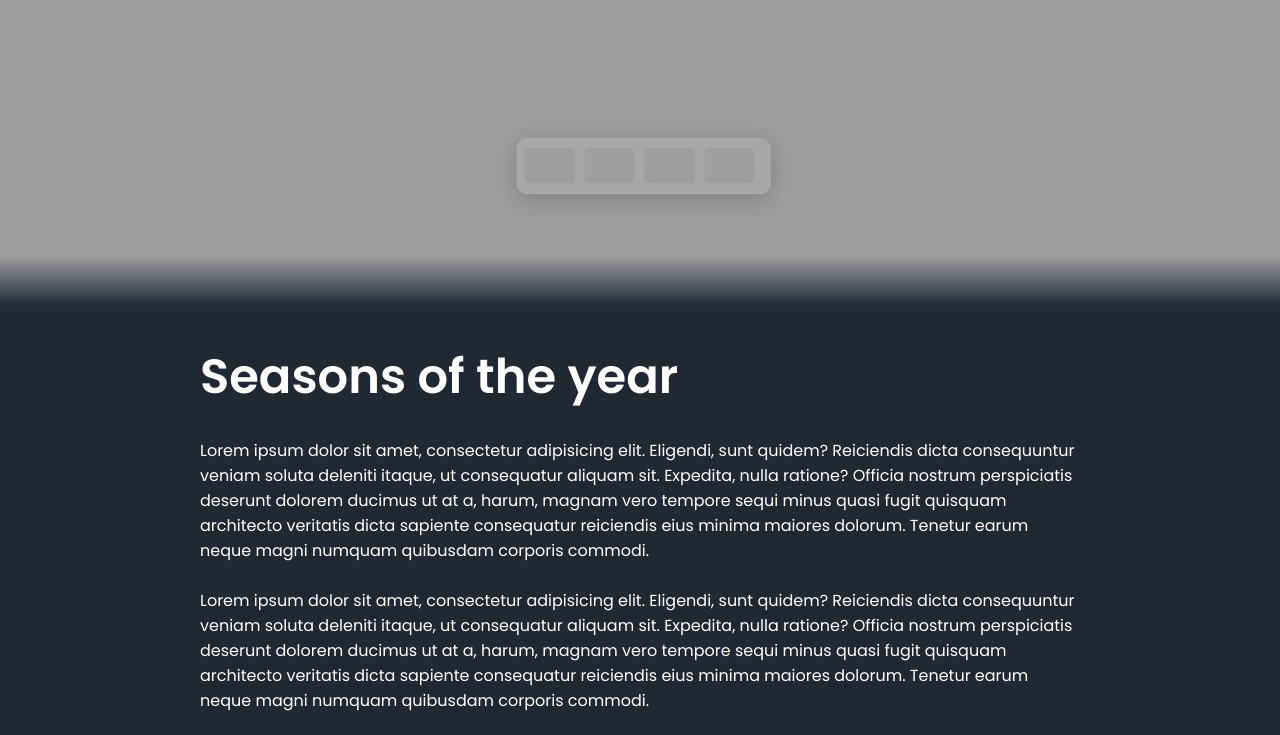
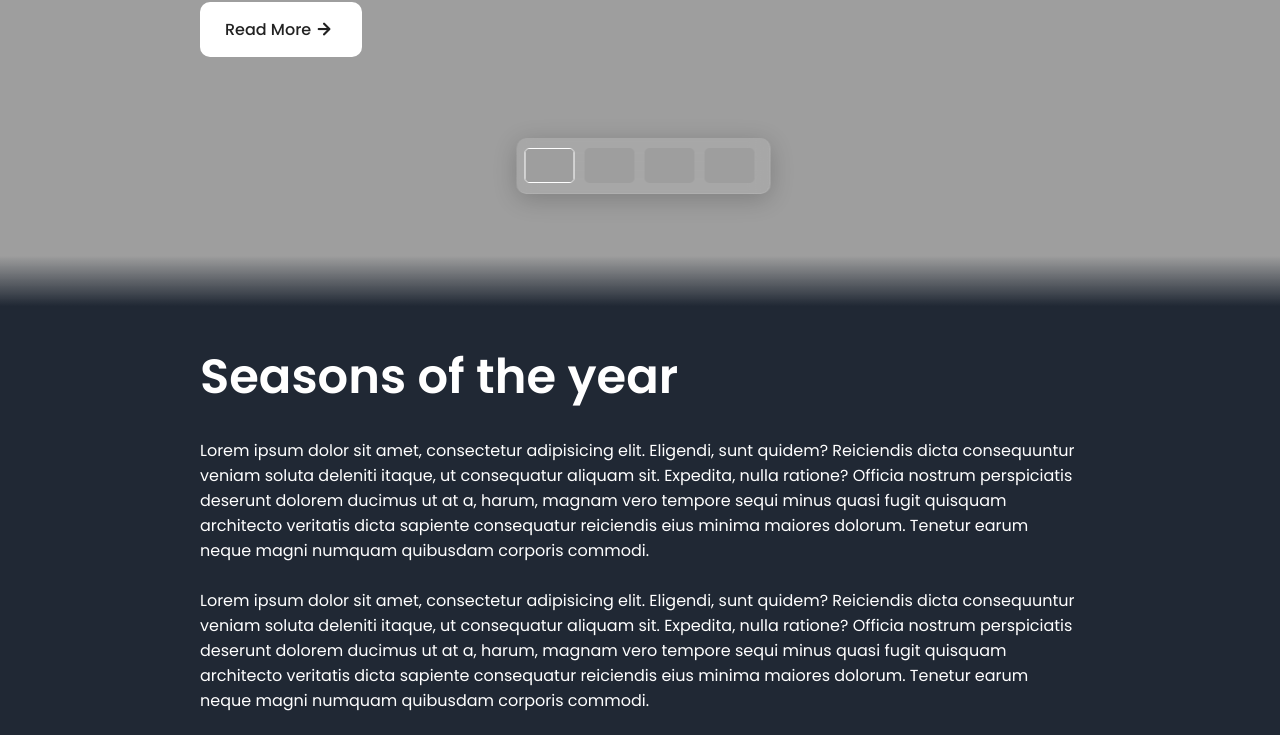
Before and after one commit to Matheus-Motta/Endrah-Racing-Team, a plain HTML site: page index.html in a window 1280 px wide. Shown: the part 494-1229 px from the top of the page. Drawn offline with nearby package versions, Linux system fonts and the light colour scheme; the site is published under a folder, as on GitHub Pages, so addresses that start at the root find nothing.

Commit message:
Update index.html

```diff
--- a/index.html
+++ b/index.html
@@ -134,7 +134,7 @@
             <p>Lorem ipsum dolor sit amet, consectetur adipisicing elit. Eligendi, sunt quidem? Reiciendis dicta consequuntur veniam soluta deleniti itaque, ut consequatur aliquam sit. Expedita, nulla ratione? Officia nostrum perspiciatis deserunt dolorem ducimus ut at a, harum, magnam vero tempore sequi minus quasi fugit quisquam architecto veritatis dicta sapiente consequatur reiciendis eius minima maiores dolorum. Tenetur earum neque magni numquam quibusdam corporis commodi.</p>
         </section>
 
-        <script src="/js/swiper-bundle.min.js"></script>
+        <script src="js/swiper-bundle.min.js"></script>
         <script src="js/main.js"></script>
 
     </body>
```
